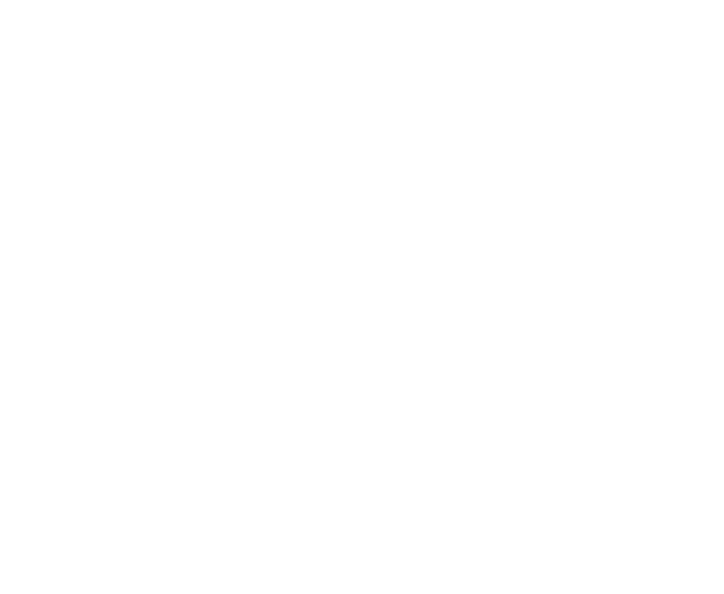
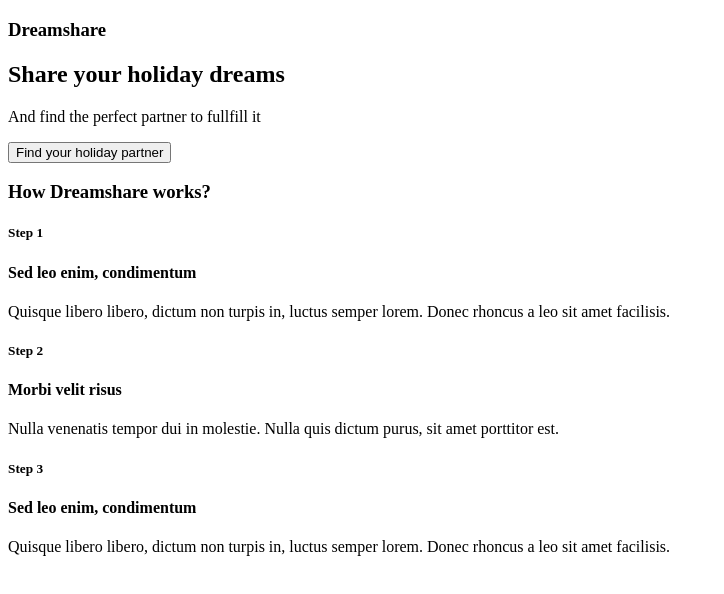
Before and after one commit to SherdenZ/Dreamshare, a plain HTML site: page index.html in a window 1280 px wide. Shown: the whole page, without its empty margins (0-724 px from the left). Drawn offline with Linux system fonts and the light colour scheme.

Commit message:
feat: add header, promo,"how it works"

```diff
--- a/index.html
+++ b/index.html
@@ -9,12 +9,45 @@
 <body>
     <div class="wrapper">
         <header>
-            <div class="header__logo"></div>
-            <div class="header__menu">
-                <div class="button header__menu_log-in"></div>
-                <div class="button header__menu_sing-up"></div>
+            <div class="header__logo">
+                <h3>Dreamshare</h3>
+            </div>
+            <div class="menu">
+                <div class="button menu__log-in"></div>
+                <div class="button menu__sing-up"></div>
             </div>
         </header>
+        <section class="promo">
+            <div class="presentation">
+                <h2>Share your holiday dreams</h2>
+                <p>And find the perfect partner to fullfill it</p>
+                <button class="button presentation__button">Find your holiday partner</button>
+            </div>
+        </section>
+        <main>
+            <div class="how-it-works">
+                <h3>How Dreamshare works?</h3>
+                <div class="dreamshare-description">
+                    <div class="dreamshare-description__laptop">
+                        <div class="laptop__step1"><h5>Step 1</h5></div>
+                        <h4>Sed leo enim, condimentum</h4>
+                        <p>Quisque libero libero, dictum non turpis in, luctus semper lorem. Donec rhoncus a leo sit amet facilisis.</p>
+
+                    </div>
+                    <div class="dreamshare-description__car">
+                        <div class="car__step2"><h5>Step 2</h5></div>
+                        <h4>Morbi velit risus</h4>
+                        <p>Nulla venenatis tempor dui in molestie. Nulla quis dictum purus, sit amet porttitor est.</p>
+                    </div>
+                    <div class="dreamshare-description__beach">
+                        <div class="beach__step3"><h5>Step 3</h5></div>
+                        <h4>Sed leo enim,
+                            condimentum</h4>
+                        <p>Quisque libero libero, dictum non turpis in, luctus semper lorem. Donec rhoncus a leo sit amet facilisis.</p>
+                    </div>
+                </div>
+            </div>
+        </main>
     </div>
 </body>
 </html>
```
